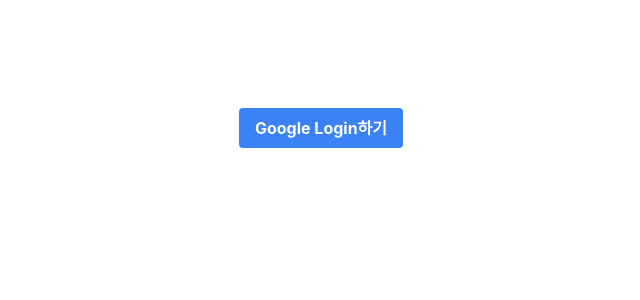
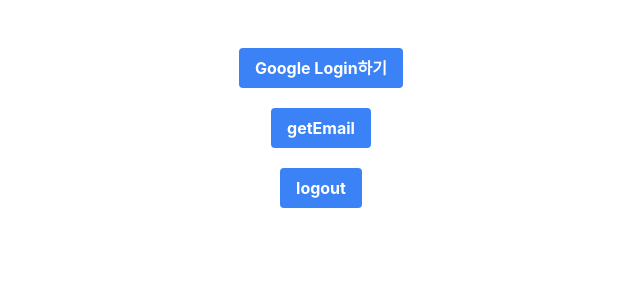
Before and after one commit to bluejoyq/login-test, a React (Create React App) app: page / in a window 1280 px wide. Shown: the top 300 px of the page, without its empty margins (319-959 px from the left). Built offline with nearby package versions, Linux system fonts and the light colour scheme; no server answers.

Commit message:
complete

```diff
--- a/package.json
+++ b/package.json
@@ -15,7 +15,8 @@
     "react-dom": "^18.1.0",
     "react-scripts": "5.0.1",
     "typescript": "^4.6.4",
-    "web-vitals": "^2.1.4"
+    "web-vitals": "^2.1.4",
+    "zustand": "^4.0.0-rc.1"
   },
   "scripts": {
     "start": "react-scripts start",
--- a/src/App.tsx
+++ b/src/App.tsx
@@ -1,9 +1,13 @@
 import React from "react";
 import Google from "./components/google";
+import GetEmail from "./components/getEmail";
+import Logout from "./components/logout";
 function App() {
   return (
-    <div className="App">
+    <div className="w-full h-64 flex justify-center items-center flex-col gap-5">
       <Google />
+      <GetEmail />
+      <Logout />
     </div>
   );
 }
--- a/src/commons/btn.tsx
+++ b/src/commons/btn.tsx
@@ -1,6 +1,6 @@
 interface CommonProps {
   className?: String;
-  onClick?: () => void;
+  onClick: Function;
   children: React.ReactNode;
 }
 
@@ -11,7 +11,9 @@
         className +
         " bg-blue-500 hover:bg-blue-700 text-white font-bold py-2 px-4 rounded"
       }
-      onClick={onClick}
+      onClick={() => {
+        onClick();
+      }}
     >
       {children}
     </button>
--- /dev/null
+++ b/src/components/getEmail.tsx
@@ -0,0 +1,36 @@
+/* eslint-disable react-hooks/rules-of-hooks */
+import { useState } from "react";
+import { CustomBtn } from "../commons/btn";
+import axios, { AxiosResponse } from "axios";
+import useAuthStore from "../store/auth";
+const getEmail = () => {
+  const isLogin = useAuthStore((state) => state.isLogin);
+  const authToken = useAuthStore((state) => state.authToken);
+
+  const CheckAuth = async (accessToken: string) => {
+    await axios
+      .get("https://www.googleapis.com/oauth2/v2/userinfo", {
+        headers: {
+          Authorization: `Bearer ${accessToken}`,
+        },
+      })
+      .then((res) => {
+        alert(res.data.email);
+      })
+      .catch((err) => {
+        alert("oAuth token expired");
+        window.location.assign("http://localhost:3000");
+      });
+  };
+  return (
+    <CustomBtn
+      onClick={() => {
+        CheckAuth(authToken);
+      }}
+    >
+      getEmail
+    </CustomBtn>
+  );
+};
+
+export default getEmail;
--- a/src/components/google.tsx
+++ b/src/components/google.tsx
@@ -1,42 +1,24 @@
-import { useEffect, useState } from "react";
+import { useEffect } from "react";
 import { CustomBtn } from "../commons/btn";
-import axios, { AxiosResponse } from "axios";
+import useAuthStore from "../store/auth";
 const GOOGLE_ID = process.env.REACT_APP_GOOGLE_ID;
-const GOOGLE_TOKEN = process.env.REACT_APP_GOOGLE_TOKEN;
 let GoogleURL = `https://accounts.google.com/o/oauth2/v2/auth?client_id=${GOOGLE_ID}&response_type=token&redirect_uri=http://localhost:3000&scope=https://www.googleapis.com/auth/userinfo.email`;
+
 function Google() {
-  const [data, setData] = useState<AxiosResponse | null>(null);
-  console.log(GoogleURL);
+  const login = useAuthStore((state) => state.login);
+
   const oAuthHandler = () => {
     window.location.assign(GoogleURL);
   };
-
-  const CheckAuth = async () => {
-    await axios
-      .get(
-        "https://www.googleapis.com/oauth2/v2/userinfo?access_token=" +
-          GOOGLE_TOKEN,
-        {
-          headers: {
-            authorization: `token ${GOOGLE_TOKEN}`,
-            accept: "application/json",
-          },
-        }
-      )
-      .then((res) => {
-        console.log(res);
-        setData(res);
-      })
-      .catch((err) => console.log("oAuth token expired"));
-  };
   useEffect(() => {
-    CheckAuth();
-  });
-  return (
-    <div className="w-full h-64 flex justify-center items-center">
-      <CustomBtn onClick={oAuthHandler}>Google Login하기</CustomBtn>
-    </div>
-  );
+    const url = new URL(window.location.href);
+    const hash = url.hash;
+    if (!hash) return;
+    // 주소에서 acesstoken 따오기
+    const accessToken = hash.split("=")[1].split("&")[0];
+    login(accessToken);
+  }, [login]);
+  return <CustomBtn onClick={oAuthHandler}>Google Login하기</CustomBtn>;
 }
 
 export default Google;
--- /dev/null
+++ b/src/components/logout.tsx
@@ -0,0 +1,17 @@
+import axios from "axios";
+import { CustomBtn } from "../commons/btn";
+import useAuthStore from "../store/auth";
+
+function Logout() {
+  const logout = useAuthStore((state) => state.logout);
+  const authToken = useAuthStore((state) => state.authToken);
+  const handleLogout = () => {
+    logout();
+    axios.post(`https://oauth2.googleapis.com/revoke?token=${authToken}`);
+    window.location.assign("http://localhost:3000/");
+  };
+
+  return <CustomBtn onClick={handleLogout}>logout</CustomBtn>;
+}
+
+export default Logout;
--- /dev/null
+++ b/src/store/auth.ts
@@ -0,0 +1,20 @@
+import create from "zustand";
+import { devtools } from "zustand/middleware";
+interface LoginState {
+  isLogin: boolean;
+  authToken: string;
+  login: Function;
+  logout: Function;
+}
+// set 함수를 통해서만 상태를 변경할 수 있다
+const useAuthStore = create(
+  devtools<LoginState>((set) => ({
+    isLogin: false,
+    authToken: "",
+    login: (token: string) =>
+      set((state) => ({ isLogin: true, authToken: token })),
+    logout: () => set((state) => ({ isLogin: false, authToken: undefined })),
+  }))
+);
+
+export default useAuthStore;
```
Also changed, not shown: 1 other file (tests, documents, lock files or other folders).
